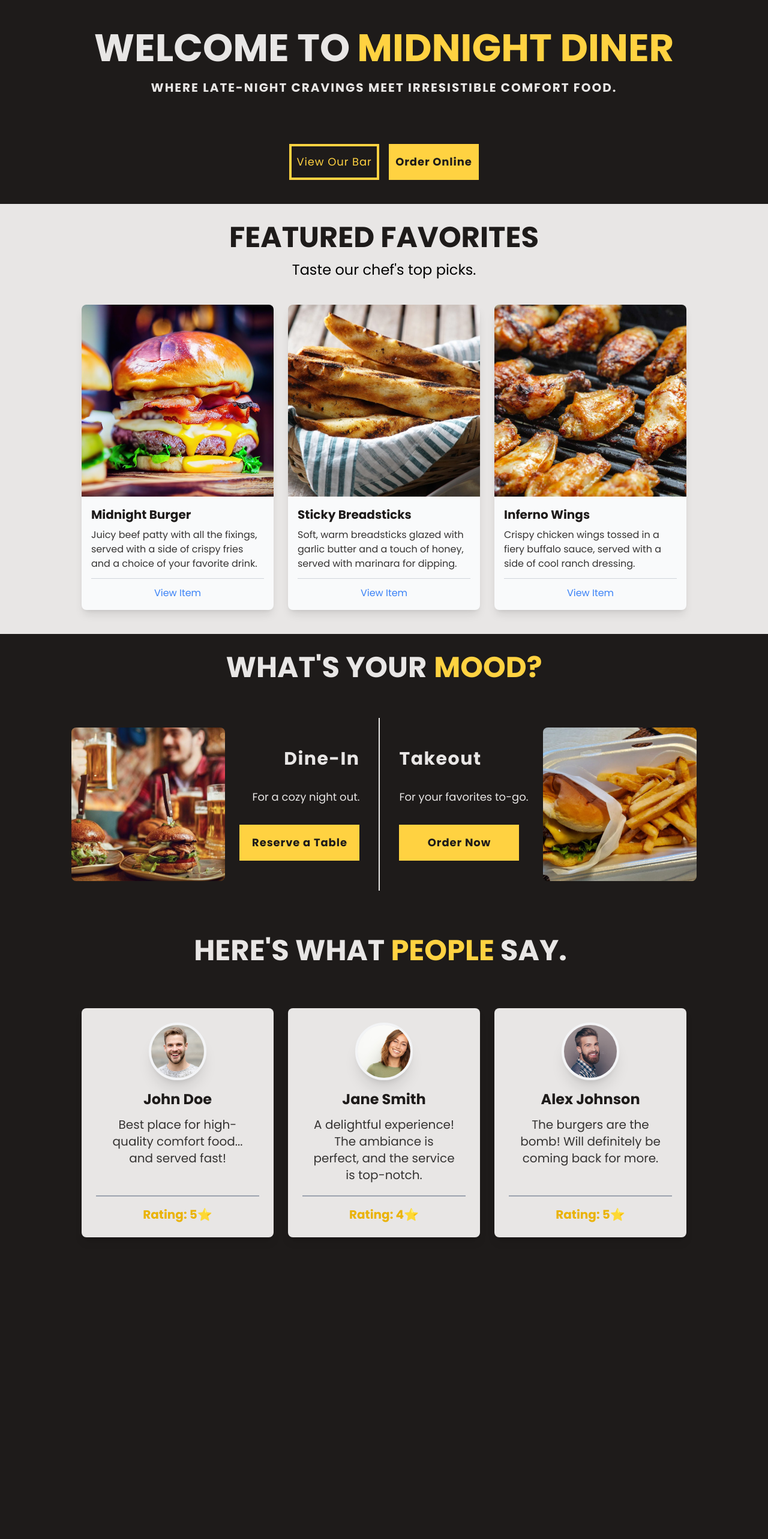
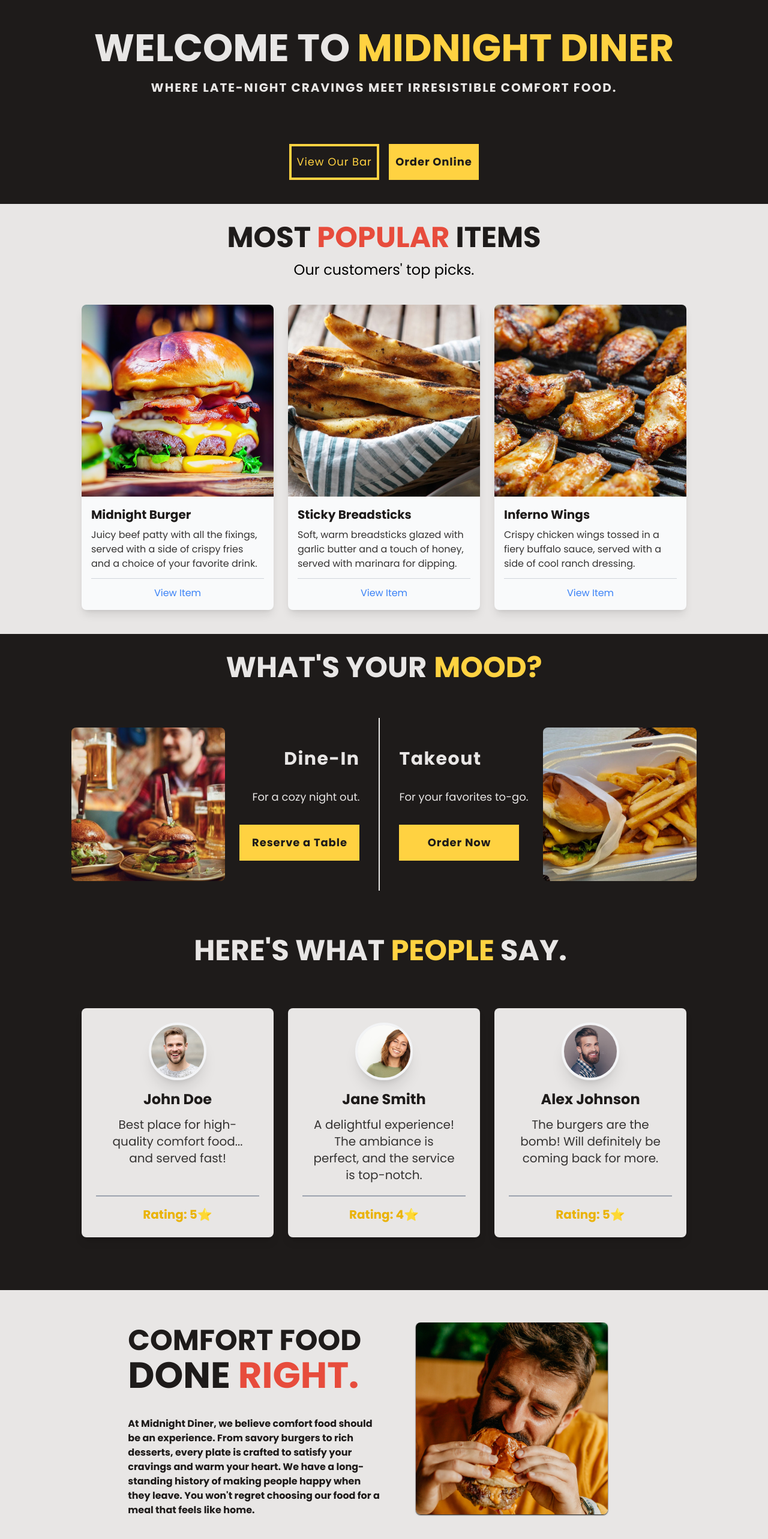
Before and after one commit to MarshallNickolauson/midnight-diner, a React (Vite) app in the folder frontend/: page / in a window 1280 px wide. Shown: the part 106-2672 px from the top of the page at 60% size. Before the commit the page ends 2257 px from the top, so only its background shows below. Built offline with nearby package versions, Linux system fonts and the light colour scheme.

Commit message:
added about section

```diff
--- /dev/null
+++ b/frontend/src/components/AboutSection.jsx
@@ -0,0 +1,31 @@
+import personEating from '../assets/img/person-eating.jpg'
+import personEating2 from '../assets/img/person-eating-2.jpg'
+
+const AboutSection = () => {
+    return (
+        <div className='bg-mainWhite pt-12 pb-80'>
+            <div className="flex flex-row w-8/12 justify-center">
+                <div className='flex flex-row items-center justify-center w-full'> {/* Added w-full */}
+                    <div className='flex flex-col font-bold text-mainBlack justify-center text-left'> {/* Added text-center */}
+                        <h1 className='w-1/2 mx-auto text-[3rem]'>COMFORT FOOD</h1>
+                        <h1 className='w-1/2 mx-auto text-[3.8rem] transform -translate-y-6'>DONE <span className='text-mainRed'>RIGHT.</span></h1>
+                        <p className='w-1/2 mx-auto'> {/* Added mx-auto for horizontal centering */}
+                            At Midnight Diner, we believe comfort food should be an experience. From savory burgers to rich desserts, every plate is crafted to satisfy your cravings and warm your heart. We have a long-standing history of making people happy when they leave. You won't regret choosing our food for a meal that feels like home.
+                        </p>
+                    </div>
+                </div>
+                <div className='flex justify-center items-center'>
+                    <div className="absolute w-80 h-80">
+                        <img
+                            src={personEating}
+                            alt="Person Eating"
+                            className='w-full h-full object-cover rounded-lg shadow-sm shadow-black'
+                        />
+                    </div>
+                </div>
+            </div>
+        </div>
+    )
+}
+
+export default AboutSection
--- a/frontend/src/components/FeaturedSection.jsx
+++ b/frontend/src/components/FeaturedSection.jsx
@@ -10,8 +10,8 @@ const FeaturedSection = () => {
         <section className='bg-mainWhite'>
             <div className='flex justify-center text-center pt-5'>
                 <div className='flex flex-col'>
-                    <h1 className='text-[3rem] text-mainBlack font-bold'>FEATURED FAVORITES</h1>
-                    <h1 className='text-[1.5rem]'>Taste our chef's top picks.</h1>
+                    <h1 className='text-[3rem] text-mainBlack font-bold'>MOST <span className='text-mainRed'>POPULAR</span> ITEMS</h1>
+                    <h1 className='text-[1.5rem]'>Our customers' top picks.</h1>
                 </div>
             </div>
             <div className='pb-10 pt-10 flex flex-wrap justify-center gap-6 pl-6 pr-6'>
--- a/frontend/src/pages/HomePage.jsx
+++ b/frontend/src/pages/HomePage.jsx
@@ -1,3 +1,4 @@
+import AboutSection from "../components/AboutSection"
 import FeaturedSection from "../components/FeaturedSection"
 import HeroSection from "../components/HeroSection"
 import MoodSection from "../components/MoodSection"
@@ -10,6 +11,7 @@ const HomePage = () => {
       <FeaturedSection />
       <MoodSection />
       <TestimonialsSection />
+      <AboutSection />
     </>
   )
 }
--- a/frontend/tailwind.config.js
+++ b/frontend/tailwind.config.js
@@ -10,7 +10,8 @@ export default {
         mainBlack: '#1E1B1A',
         mainDarkGray: '#353332',
         mainYellow: '#FFD241',
-        mainWhite: '#E8E6E5'
+        mainWhite: '#E8E6E5',
+        mainRed: '#E74C3C',
       },
       fontFamily: {
         sans: ['Poppins', 'sans-serif'],
```
Also changed, not shown: frontend/src/assets/img/person-eating-2.jpg (added), frontend/src/assets/img/person-eating.jpg (added).
